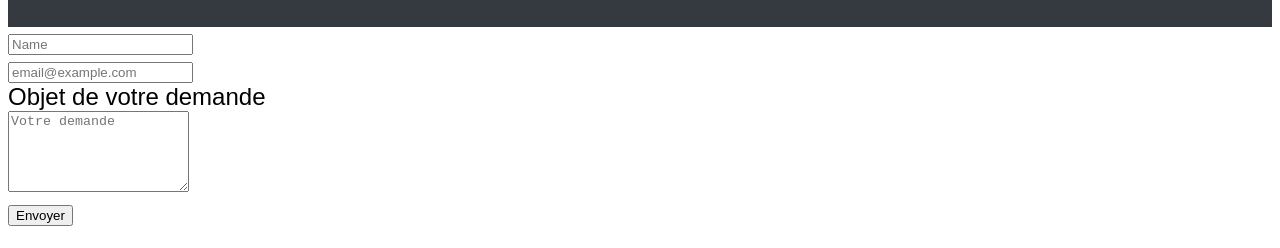
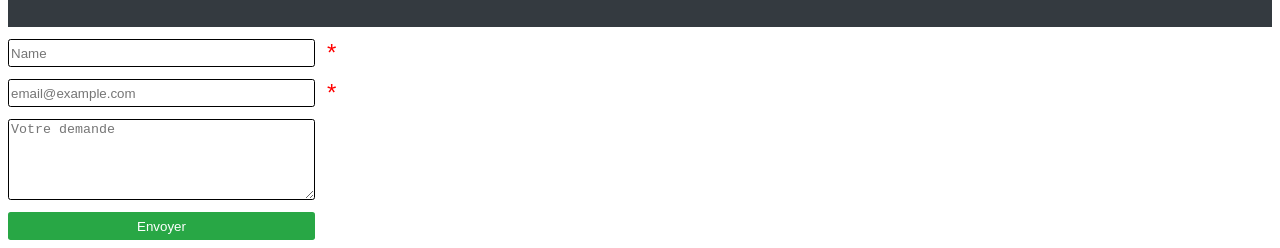
Before and after one commit to DavidDuveau/init_html, a plain HTML site: page index.html in a window 1280 px wide. Shown: the part 1278-1526 px from the top of the page. Drawn offline with Linux system fonts and the light colour scheme; files whose address does not match are found by name.

Commit message:
form designed

```diff
--- /dev/null
+++ b/assets/css/forms.css
@@ -0,0 +1,36 @@
+/* design for forms*/
+
+/* pseudo-élément => ::elem*/
+.required::after {
+  content: "*";
+  color: red;
+}
+
+input,
+textarea {
+  transition: ease-in 0.1s 0s;
+  border-radius: 0.2em;
+  border: solid 1px #000;
+}
+
+#send-btn {
+  padding: 0.5em;
+  border-radius: 0.2em;
+  transition: ease-in 0.4s 0s;
+  background-color: #28a745;
+  color: white;
+  border: none;
+}
+
+input:hover,
+textarea:hover {
+  border: solid 2px #28a745;
+}
+
+#send-btn:hover {
+  background-color: #2c5e37;
+}
+
+form div {
+  margin-top: 0.5em;
+}
--- a/index.html
+++ b/index.html
@@ -16,6 +16,8 @@
   <link rel="stylesheet" href="./assets/css/style.css">
 
   <link rel="stylesheet" href="/assets/css/layout.css">
+
+  <link rel="stylesheet" href="/assets/css/forms.css">
 
 </head>
 <!--
@@ -184,24 +186,22 @@
 
   <!--Formulaire => interaction avec la page (ensemble de champs ou contrôle de formulaire)-->
   <form>
-    <div>
-      <input type="text" name="name-ctrl" id="name-ctrl" placeholder="Name" required>
+    <div class="required row">
+      <input class="col-11 col-xl-3" type="text" name="name-ctrl" id="name-ctrl" placeholder="Name" required>
     </div>
 
-    <div>
-      <input type="email" name="email-ctrl" id="email-ctrl" placeholder="email@example.com" required>
+    <div class="required row">
+      <input class="col-11 col-xl-3" type="email" name="email-ctrl" id="email-ctrl" placeholder="email@example.com"
+        required>
     </div>
 
-    <div>
-      <label>Objet de votre demande</label>
+    <div class="row">
+      <textarea class="col-11 col-xl-3" name="object-ctrl" id="object-ctrl" cols="20" rows="5"
+        placeholder="Votre demande"></textarea>
     </div>
 
-    <div>
-      <textarea name="object-ctrl" id="object-ctrl" cols="20" rows="5" placeholder="Votre demande"></textarea>
-    </div>
-
-    <div>
-      <button type="submit" id="send-btn">
+    <div class="row">
+      <button class="col-11 col-xl-3" type=" submit" id="send-btn">
         Envoyer
       </button>
     </div>
```
